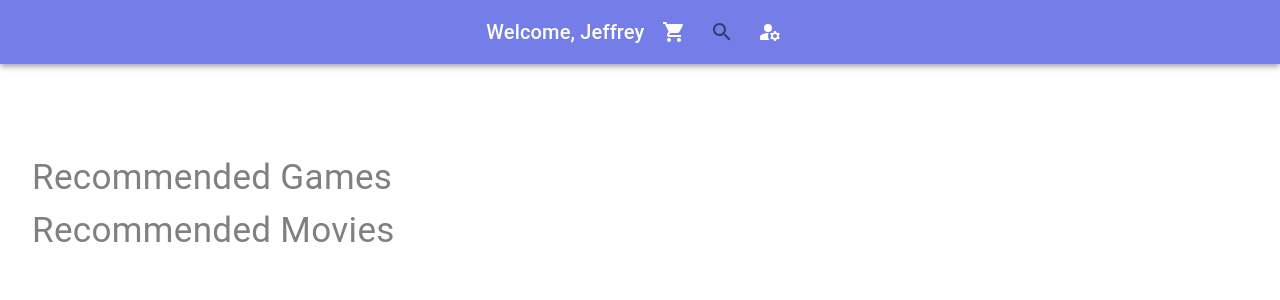
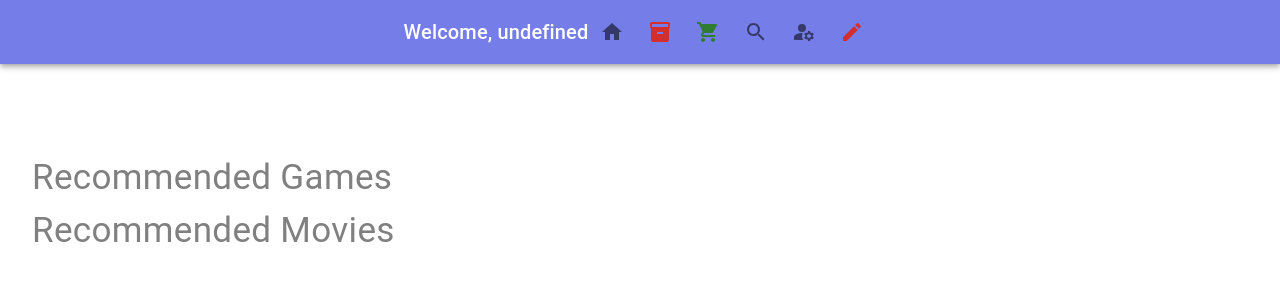
Before and after one commit to Jose-Velasco/157A-Rental-Service, a React (Vite) app in the folder frontend/: page /home in a window 1280 px wide. Shown: the top 300 px of the page. Built offline with nearby package versions, Linux system fonts and the light colour scheme; no server answers.

Commit message:
updates to the bar

```diff
--- a/frontend/src/components/ReusableBar.tsx
+++ b/frontend/src/components/ReusableBar.tsx
@@ -10,27 +10,37 @@ import Menu from '@mui/material/Menu';
 import ManageAccounts from '@mui/icons-material/ManageAccounts';
 import { IconButton } from '@mui/material';
 import { Link } from 'react-router-dom';
+import HomeIcon from '@mui/icons-material/Home';
+import DomainIcon from '@mui/icons-material/Domain';
+import CreateIcon from '@mui/icons-material/Create';
+import { Home } from '@mui/icons-material';
+
 
 
 
 interface ReusableBarProps {
   title: string;
   showInventoryIcon?: boolean;
+  showCreateIcon?: boolean;
 }
 
 export default function ReusableBar(props: ReusableBarProps) {
   return (
     <AppBar position="absolute"sx={{ backgroundColor: "#757DE8", width: "100%"}}>
       <Toolbar sx={{ justifyContent: "center" }}>
-        <Typography variant="h6" component="div" sx={{ flexGrow: 0 }}>
-          Welcome,&nbsp;{props.title}&nbsp;
+        <Typography variant="h6" component="div" sx={{ flexGrow: 0 }}>Welcome,&nbsp;{props.title}
         </Typography>
         {/* Render icons conditionally if showInventoryIcon is true */}
+        <Link to="/home">
+        <IconButton size="large" aria-label="Home">
+          <HomeIcon />
+          </IconButton>
+          </Link>
         {props.showInventoryIcon &&
-        <IconButton size="large" aria-label="Inventory" color="inherit">
+        <IconButton size="large" aria-label="Inventory" color = "error">
         <InventoryIcon />
         </IconButton>}
-        <IconButton size="large" aria-label="Shopping Cart" color="inherit">
+        <IconButton size="large" aria-label="Shopping Cart" color="success">
             <ShoppingCartIcon />
         </IconButton>
         <Link to="/search">
@@ -38,9 +48,13 @@ export default function ReusableBar(props: ReusableBarProps) {
             <SearchIcon />
         </IconButton>
         </Link>
-        <IconButton size = "large" aria-label="Manage Accounts" color="inherit">
+        <IconButton size = "large" aria-label="Manage Accounts">
           <ManageAccounts />
         </IconButton>
+        {props.showCreateIcon &&
+        <IconButton size = "large" aria-label="Create" color="error">
+          <CreateIcon />
+          </IconButton>}
 
       </Toolbar>
     </AppBar>
--- a/frontend/src/pages/Home.tsx
+++ b/frontend/src/pages/Home.tsx
@@ -8,11 +8,14 @@ import ReusableBar from "../components/ReusableBar";
 import {MediaBase, VideoGames, Movies} from "../interfaces/MediaInterfaces";
 import Grid from '@mui/material/Grid';
 import useAxiosPrivate from "../hooks/useAxiosPrivate";
+import useUser  from "../hooks/useUser";
 
 const Home:React.FC = () => {
     const axiosPrivate = useAxiosPrivate();
     const [media, setCard] = useState<VideoGames[]>();
     const [movie, setMovie] = useState<Movies[]>();
+    const userContextValue = useUser();
+    const getUser = userContextValue?.user;
 
      useEffect(() =>{
      let isMounted = true;
@@ -60,7 +63,7 @@ const Home:React.FC = () => {
 
     return(
         <form style={{padding: "2rem"}}>
-            <ReusableBar title = "Jeffrey"  showInventoryIcon = {false}/>
+            <ReusableBar title = {`${getUser?.first_name}`}  showInventoryIcon = {true} showCreateIcon = {true}/>
             <Typography marginTop= {15}align="left"  fontSize={35} color="#808080"> Recommended Games </Typography>
             <Grid container spacing={6}>
             {media?.slice(0,3).map ((item) => (
```
